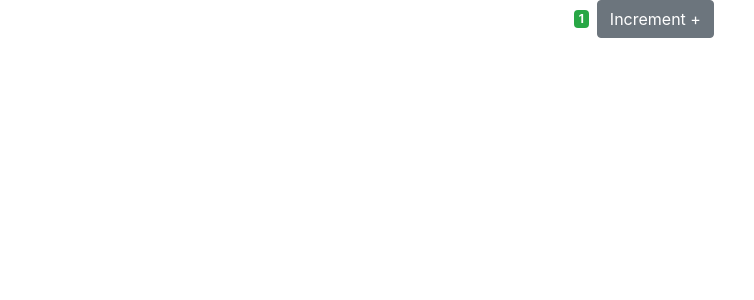
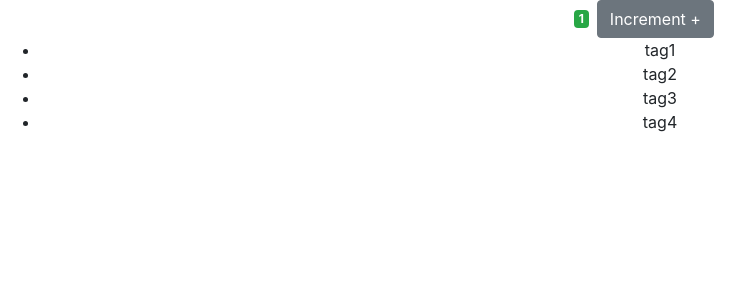
Before and after one commit to jonreactive/to-do-app-three-extended, a React (Create React App) app: page / in a window 1280 px wide. Shown: the top 300 px of the page, without its empty margins (0-754 px from the left). Built offline with nearby package versions, Linux system fonts and the light colour scheme.

Commit message:
render a list of array from state object to the DOM

```diff
--- a/src/components/Counter.jsx
+++ b/src/components/Counter.jsx
@@ -3,7 +3,8 @@
 
 class Counter extends Component {
   state = {
-    count: 1
+    count: 1,
+    tags: ["tag1","tag2","tag3","tag4"]
   };
 
   formatCount() {
@@ -24,6 +25,8 @@
           <Badge className={this.getBadgeColors()}>{this.formatCount()}</Badge>
         </span>
         <Button>Increment +</Button>
+        <ul>{this.state.tags.map(tag => <li key={tag}>{tag}</li>)}</ul>
+
       </div>
     );
   }
```
